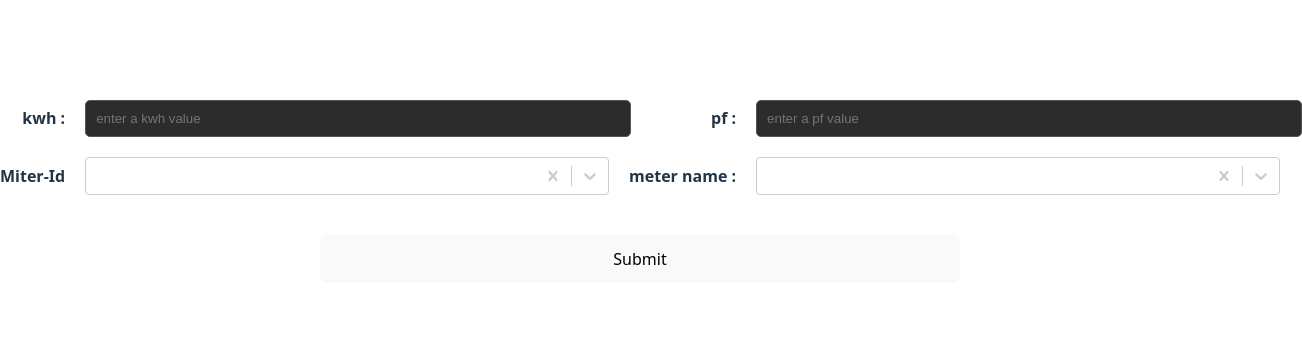
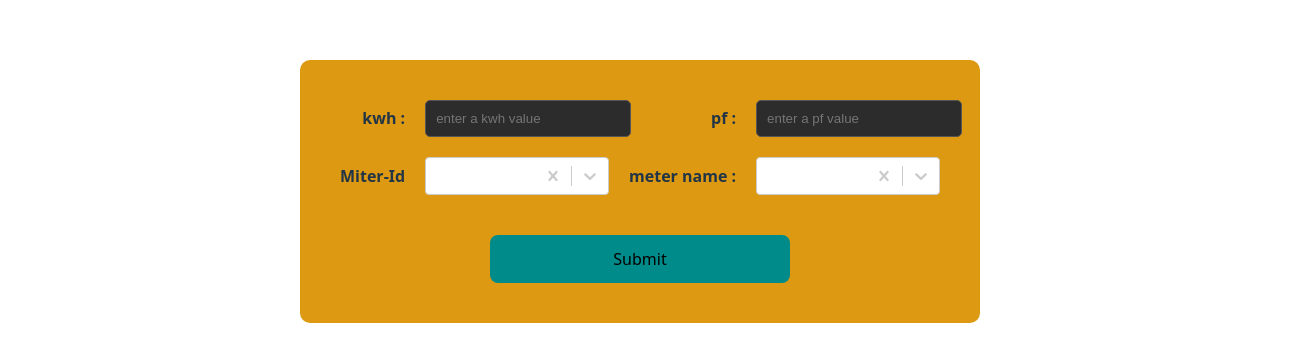
Before and after one commit to helloYash112/swastika-ui, a React (Vite) app in the folder PowerReading-UI/: page /form in a window 1280 px wide. Shown: the part 209-570 px from the top of the page, 1302 px wide, since content can reach past the window. Built offline with nearby package versions, Linux system fonts and the light colour scheme.

Commit message:
react router dom dependency is added

```diff
--- a/PowerReading-UI/src/App.css
+++ b/PowerReading-UI/src/App.css
@@ -34,21 +34,6 @@
 }
 
 
-#input-form{
-  display: grid;
-  /* 4 Columns: Label (auto width), Input (takes remaining space), Label, Input */
-  grid-template-columns: auto 1fr auto 1fr;
-  gap: 20px;          /* Vertical and horizontal spacing */
-  align-items: center; /* Keeps labels and inputs perfectly level */
-  width: 100%;
-
-}
-#btn{
-  grid-column: span 4; /* Stretches the button across all 4 columns */
-  margin: 20px auto 0; /* Centers the button horizontally */
-  width: 50%;          /* Adjust as needed */
-  padding: 12px;
-}
 #reading{
  width: 600px; /* Increased slightly for two columns */
   margin: 0 auto;
--- a/PowerReading-UI/src/components/PowerInputForm.jsx
+++ b/PowerReading-UI/src/components/PowerInputForm.jsx
@@ -2,7 +2,6 @@ import List from "./List.jsx";
 import { useReducer,useRef } from "react";
 import { meters } from "../assets/meter.js";
 import "./powerInputForm.css";
-
 
 const intialState = { label: '', value: '' };
 
@@ -164,7 +163,7 @@ function display() {
   alert(`kwh : ${kwh}, pf : ${pf}, meter-name : ${meterLabel}, miter-id : ${miterId}`);
 }
 
-    return (
+    return (<div id="reading">
         <form id="input-form" onSubmit={(e) => e.preventDefault()}>
             <label htmlFor="kwh">kwh :</label>
             <input type='text' placeholder='enter a kwh value' id='kwh' ref={kwhRef}/>
@@ -183,5 +182,6 @@ function display() {
            />
             <button id="btn" onClick={display}>Submit</button>
         </form>
+        </div>
     );
 }
--- a/PowerReading-UI/src/components/powerInputForm.css
+++ b/PowerReading-UI/src/components/powerInputForm.css
@@ -6,4 +6,38 @@
   align-items: center; /* Keeps labels and inputs perfectly level */
   width: 100%;
 
+
+
 }
+#btn{
+  grid-column: span 4; /* Stretches the button across all 4 columns */
+  margin: 20px auto 0; /* Centers the button horizontally */
+  width: 50%;          /* Adjust as needed */
+  padding: 12px;
+  background-color: darkcyan;
+}
+#reading{
+ width: 600px; /* Increased slightly for two columns */
+  margin: 0 auto;
+  background-color: rgb(221, 153, 17);
+  padding: 40px;
+  border-radius: 10px;
+  display: flex;
+  flex-direction: column;
+  align-items: center;
+}
+
+label {
+ font-weight: bold;
+  text-align: right;
+  white-space: nowrap;
+}
+
+input {
+ width: 100%;
+  padding: 10px;
+  border-radius: 5px;
+  border: 1px solid #555;
+  background-color: #2c2c2c;
+  color: white;
+}
```
